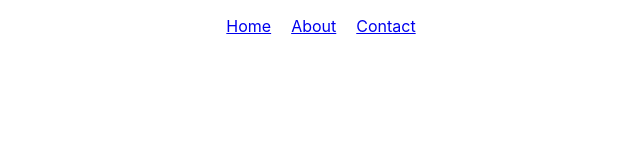
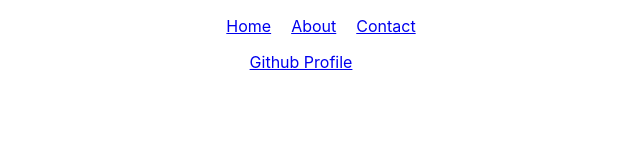
Before and after one commit to Natecat4444/Midterm_portfolio_project, a React (Create React App) app in the folder portfolio/: page / in a window 1280 px wide. Shown: the top 160 px of the page, without its empty margins (339-979 px from the left). Built offline with nearby package versions, Linux system fonts and the light colour scheme.

Commit message:
removed unused imports

```diff
--- a/portfolio/src/App.js
+++ b/portfolio/src/App.js
@@ -1,4 +1,4 @@
-import logo from './logo.svg';
+
 import './App.css';
 import { BrowserRouter as Router,
   Routes,
--- a/portfolio/src/tabs/About.js
+++ b/portfolio/src/tabs/About.js
@@ -1,5 +1,4 @@
 import React from 'react';
-import MenuBar from '../routing/MenuBar';
 
 function About(){
     const style ={
--- a/portfolio/src/tabs/Home.js
+++ b/portfolio/src/tabs/Home.js
@@ -1,13 +1,16 @@
 import React, {useState} from "react";
-import MenuBar from "../routing/MenuBar";
+
 
 function Home(){
     const styles = {
-
+        'textAlign': 'center',
+        'paddingLeft': '25%',
+        'paddingRight': '25%'
     }
 
     return(
         <div style={styles}>
+            <p><a href='https://github.com/Natecat4444'>Github Profile</a></p>
 
         </div>
     );
--- a/portfolio/src/tabs/contact.js
+++ b/portfolio/src/tabs/contact.js
@@ -1,5 +1,5 @@
 import React, {Component} from 'react';
-import MenuBar from '../routing/MenuBar';
+
 
 class Contact extends Component{
     constructor(props){
@@ -22,8 +22,8 @@ class Contact extends Component{
 
     return(
         <div>
-            <button onClick={ (e) => {this.contact("nkaufman1998@gmail.com")}}>Email</button>
-            <button onClick={ (e) => {this.contact("Please use email to aquire cell number at this time")}}>Phone</button>
+            <button className="btn btn-primary" onClick={ (e) => {this.contact("nkaufman1998@gmail.com")}}>Email</button>
+            <button className="btn btn-success" onClick={ (e) => {this.contact("Please use email to aquire cell number at this time")}}>Phone</button>
             <p>{this.state.method}</p>
 
         </div>
```
